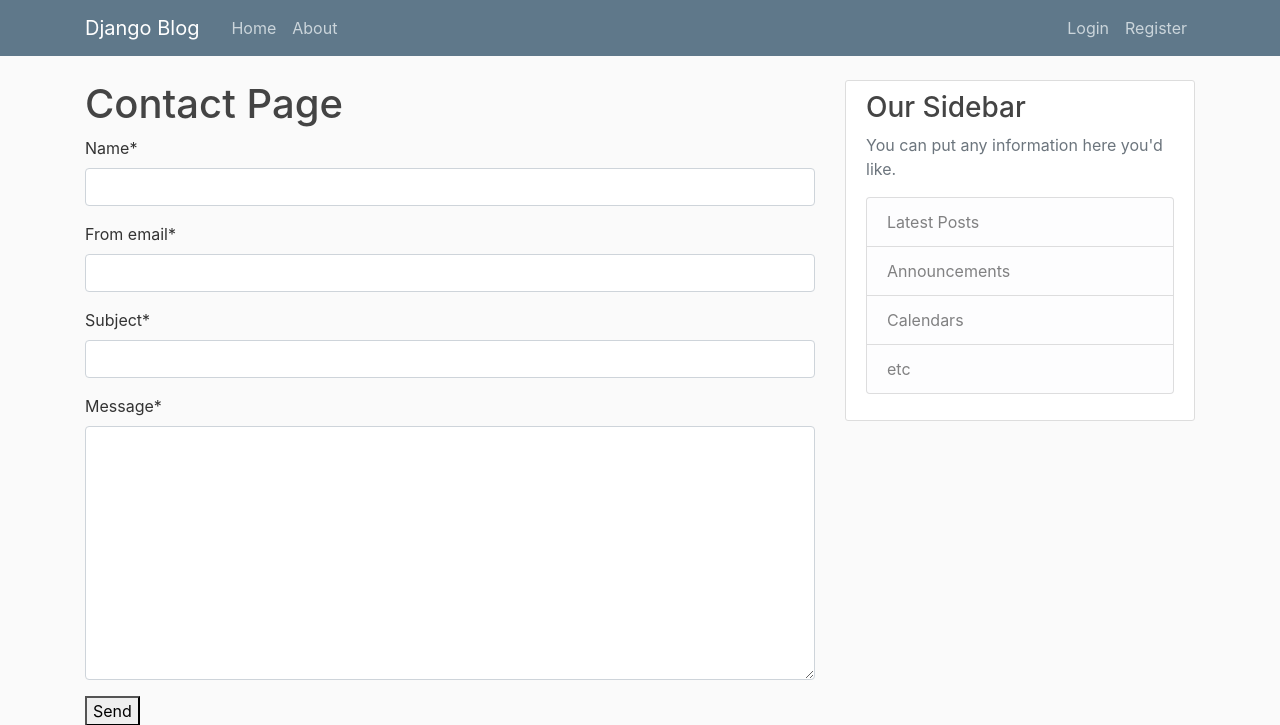
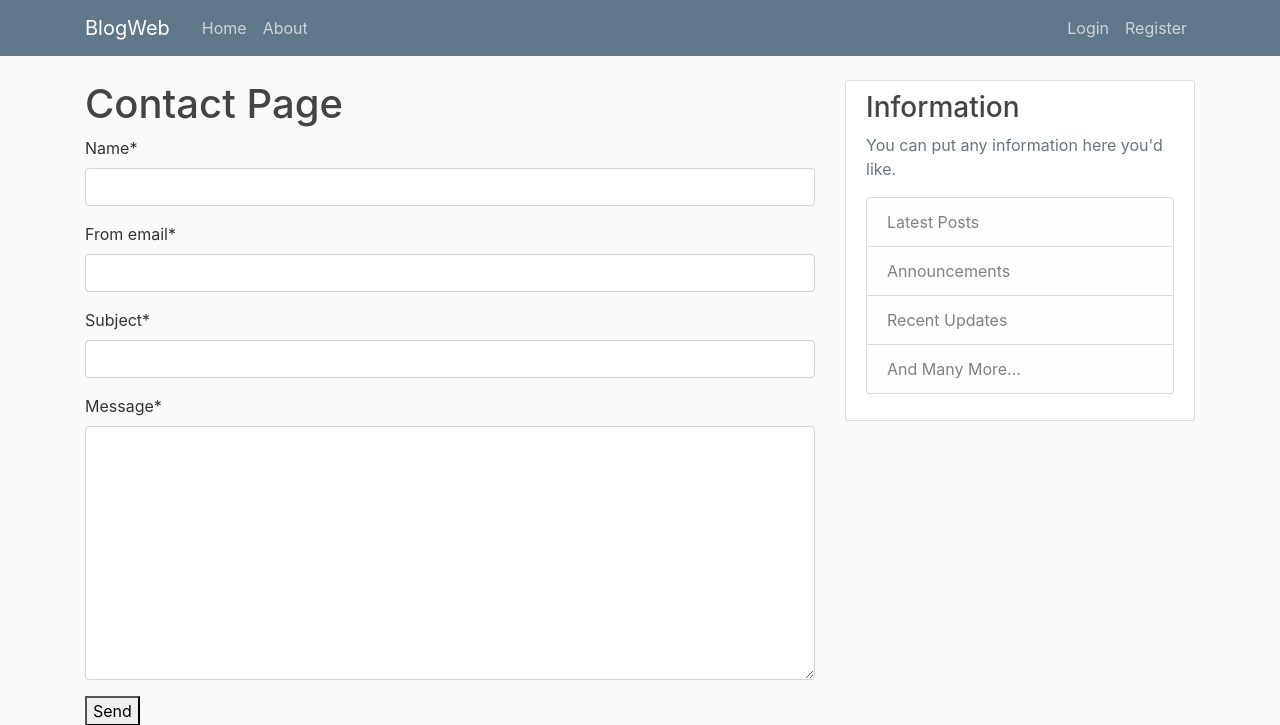
Before and after one commit to suchir-cyber/Blog_App, a Django app: page /blog/help/ in a window 1280 px wide. Shown: the top 725 px of the page. Run offline with Django 4.2, Linux system fonts and the light colour scheme; some libraries are stand-ins or nearby versions.

Commit message:
Updated base.html

```diff
--- a/blog_app/blog/templates/blog/base.html
+++ b/blog_app/blog/templates/blog/base.html
@@ -10,19 +10,22 @@
     <!-- Bootstrap CSS -->
     <link rel="stylesheet" href="https://maxcdn.bootstrapcdn.com/bootstrap/4.0.0/css/bootstrap.min.css" integrity="sha384-Gn5384xqQ1aoWXA+058RXPxPg6fy4IWvTNh0E263XmFcJlSAwiGgFAW/dAiS6JXm" crossorigin="anonymous">
 
+    <link href="https://cdnjs.cloudflare.com/ajax/libs/font-awesome/6.0.0-beta3/css/all.min.css" rel="stylesheet">
+
+
     <link rel="stylesheet" type="text/css" href="{% static 'blog/main.css' %}">
 
     {% if title %}
-        <title>Django Blog - {{ title }}</title>
+        <title>BlogWeb - {{ title }}</title>
     {% else %}
-        <title>Django Blog</title>
+        <title>BlogWeb</title>
     {% endif %}
 </head>
 <body>
     <header class="site-header">
       <nav class="navbar navbar-expand-md navbar-dark bg-steel fixed-top">
         <div class="container">
-          <a class="navbar-brand mr-4" href="{% url 'blog-home' %}">Django Blog</a>
+          <a class="navbar-brand mr-4" href="{% url 'blog-home' %}">BlogWeb</a>
           <button class="navbar-toggler" type="button" data-toggle="collapse" data-target="#navbarToggle" aria-controls="navbarToggle" aria-expanded="false" aria-label="Toggle navigation">
           <span class="navbar-toggler-icon"></span>
           </button>
@@ -61,13 +64,13 @@
         </div>
         <div class="col-md-4">
           <div class="content-section">
-            <h3>Our Sidebar</h3>
+            <h3>Information</h3>
             <p class='text-muted'>You can put any information here you'd like.
               <ul class="list-group">
                 <li class="list-group-item list-group-item-light">Latest Posts</li>
                 <li class="list-group-item list-group-item-light">Announcements</li>
-                <li class="list-group-item list-group-item-light">Calendars</li>
-                <li class="list-group-item list-group-item-light">etc</li>
+                <li class="list-group-item list-group-item-light">Recent Updates</li>
+                <li class="list-group-item list-group-item-light">And Many More...</li>
               </ul>
             </p>
           </div>
@@ -77,6 +80,17 @@
 
     <!-- Optional JavaScript -->
     <!-- jQuery first, then Popper.js, then Bootstrap JS -->
+    <script>
+      document.getElementById('toggleDatePicker').addEventListener('click', function() {
+          var datePickerContainer = document.getElementById('datePickerContainer');
+          // Toggle the display property
+          if (datePickerContainer.style.display === 'none' || datePickerContainer.style.display === '') {
+              datePickerContainer.style.display = 'block'; // Show the date pickers
+          } else {
+              datePickerContainer.style.display = 'none'; // Hide the date pickers
+          }
+      });
+  </script>
     <script src="https://code.jquery.com/jquery-3.2.1.slim.min.js" integrity="sha384-KJ3o2DKtIkvYIK3UENzmM7KCkRr/rE9/Qpg6aAZGJwFDMVNA/GpGFF93hXpG5KkN" crossorigin="anonymous"></script>
     <script src="https://cdnjs.cloudflare.com/ajax/libs/popper.js/1.12.9/umd/popper.min.js" integrity="sha384-ApNbgh9B+Y1QKtv3Rn7W3mgPxhU9K/ScQsAP7hUibX39j7fakFPskvXusvfa0b4Q" crossorigin="anonymous"></script>
     <script src="https://maxcdn.bootstrapcdn.com/bootstrap/4.0.0/js/bootstrap.min.js" integrity="sha384-JZR6Spejh4U02d8jOt6vLEHfe/JQGiRRSQQxSfFWpi1MquVdAyjUar5+76PVCmYl" crossorigin="anonymous"></script>
```
